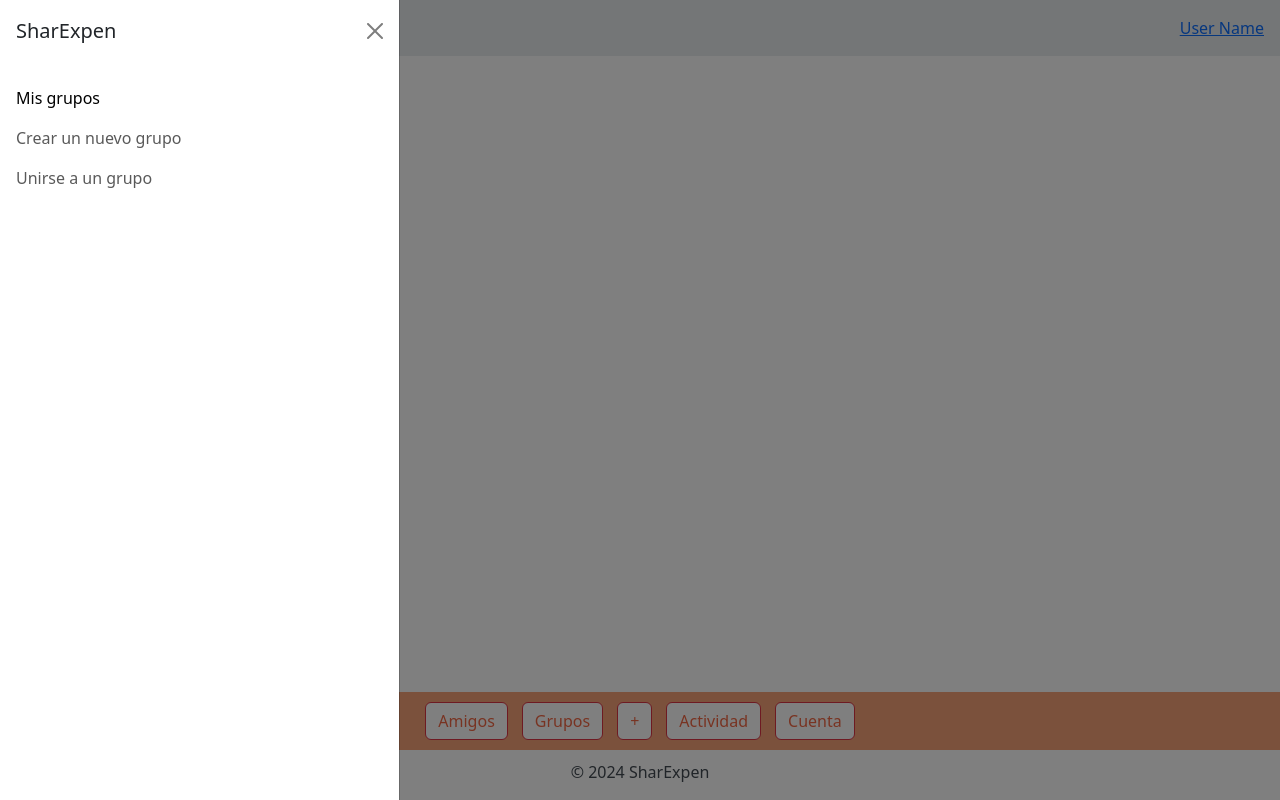
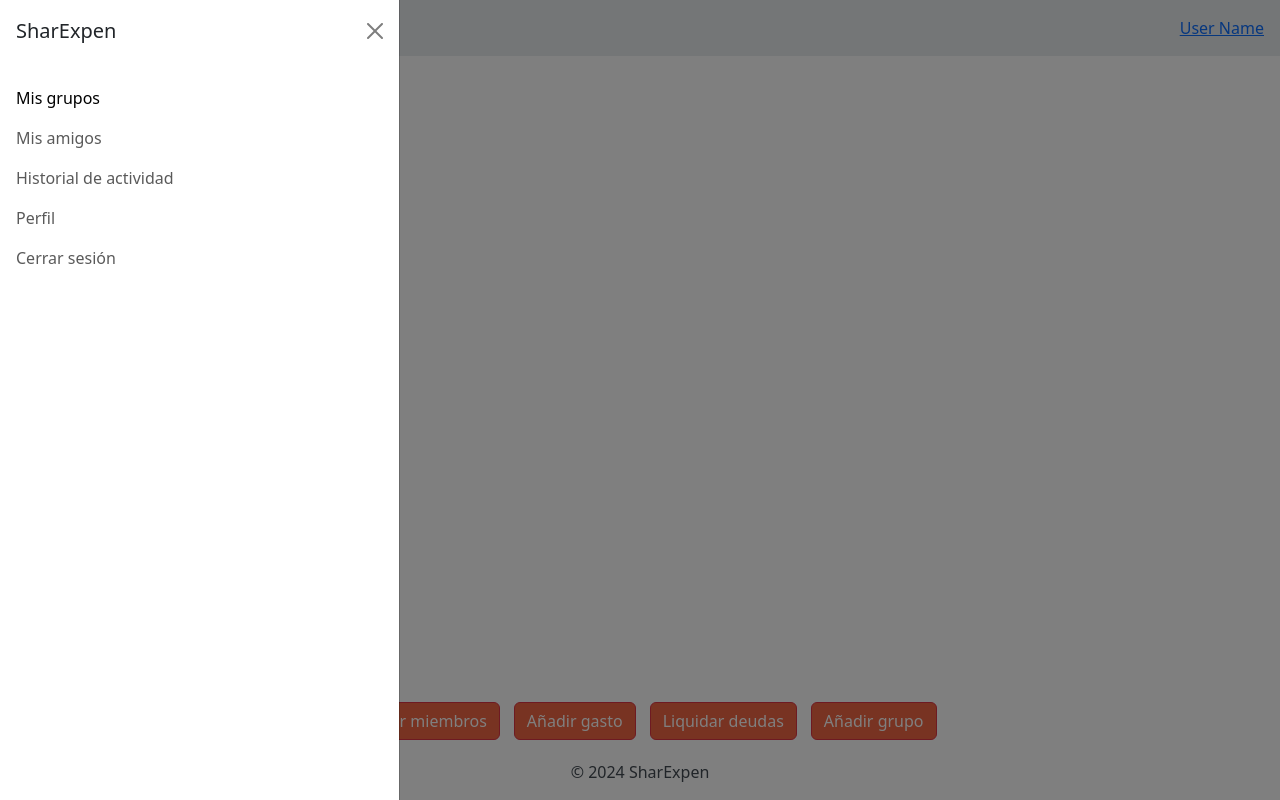
Before and after one commit to matildejb/TFM_front, an Angular app: page / in a window 1280 px wide. Both pictures are taken after a click on the button "Toggle navigation". Built offline with nearby package versions, Linux system fonts and the light colour scheme.

Commit message:
Cambios en el navbar y en el menú botones

```diff
--- a/src/app/components/header/header.component.html
+++ b/src/app/components/header/header.component.html
@@ -30,14 +30,19 @@
         <ul class="navbar-nav justify-content-end flex-grow-1 pe-3">
           <li class="nav-item">
             <a class="nav-link active" aria-current="page" href="#"
-              >Mis grupos</a
-            >
+              >Mis grupos</a>
           </li>
           <li class="nav-item">
-            <a class="nav-link" href="#">Crear un nuevo grupo</a>
+            <a class="nav-link" href="#">Mis amigos</a>
           </li>
           <li class="nav-item">
-            <a class="nav-link" href="#">Unirse a un grupo</a>
+            <a class="nav-link" href="#">Historial de actividad</a>
+          </li>
+          <li class="nav-item">
+            <a class="nav-link" href="#">Perfil</a>
+          </li>
+          <li class="nav-item">
+            <a class="nav-link" href="#">Cerrar sesión</a>
           </li>
         </ul>
       </div>
--- a/src/app/components/menu/menu-buttons.component.css
+++ b/src/app/components/menu/menu-buttons.component.css
@@ -5,16 +5,15 @@
   display: flex;
   justify-content: center;
   padding: 10px;
-  background-color: #f6a278;
 }
 
 .btn {
   margin: 0 7px;
-  background-color: white; /* Cambia este valor al color que desees */
-  color: #f16744;
+  background-color: #f16744;
+  color: white;
 }
 
 .btn:hover {
-    background-color: #f16744; /* Cambia este valor al color que desees cuando el ratón pasa por encima del botón */
-    color: #FFFFFF; /* Cambia este valor al color que desees para el texto cuando el ratón pasa por encima del botón */
+    background-color: #f16744;
+    color: #FFFFFF;
 }
--- a/src/app/components/menu/menu-buttons.component.html
+++ b/src/app/components/menu/menu-buttons.component.html
@@ -1,7 +1,6 @@
 <div class="menu-container">
-    <button type="button" class="btn btn-outline-danger">Amigos</button>
-    <button type="button" class="btn btn-outline-danger">Grupos</button>
-    <button type="button" class="btn btn-outline-danger">+</button>
-    <button type="button" class="btn btn-outline-danger">Actividad</button>
-    <button type="button" class="btn btn-outline-danger">Cuenta</button>
+    <button type="button" class="btn btn-outline-danger">Añadir miembros</button>
+    <button type="button" class="btn btn-outline-danger">Añadir gasto</button>
+    <button type="button" class="btn btn-outline-danger">Liquidar deudas</button>
+    <button type="button" class="btn btn-outline-danger">Añadir grupo</button>
 </div>
```
